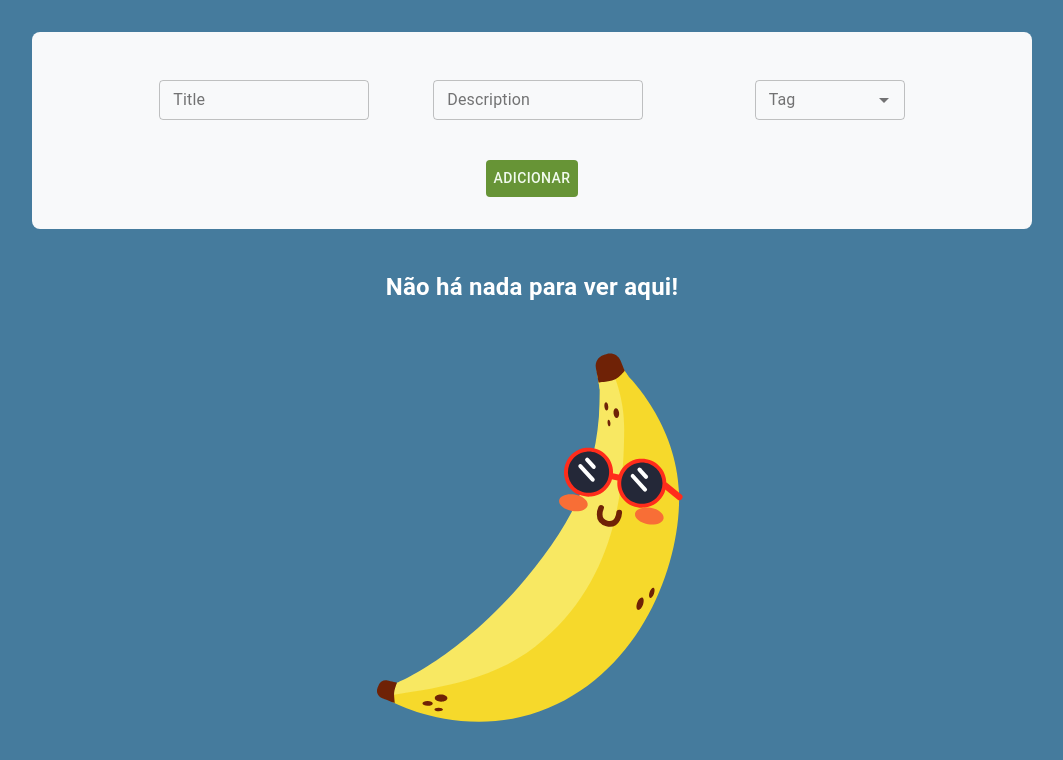
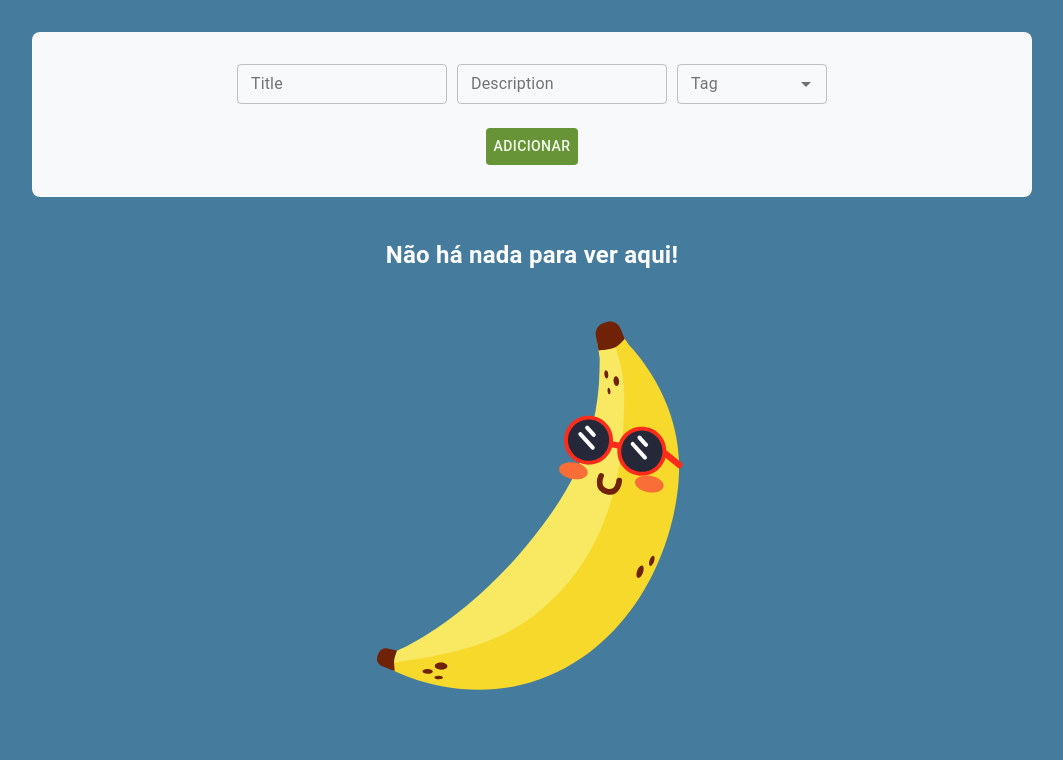
Before and after one commit to Leonardo-Antunes/project-todo, a React (Create React App) app: page / in a window 1280 px wide. Shown: the top 760 px of the page, without its empty margins (108-1171 px from the left). Built offline with nearby package versions, Linux system fonts and the light colour scheme.

Commit message:
styled fixed

```diff
--- a/src/components/FormTodo/index.js
+++ b/src/components/FormTodo/index.js
@@ -6,6 +6,7 @@
   ButtonForm,
   Form,
   FormBox,
+  FormBoxBotao,
   InputBox,
   InputText,
   SelectTag,
@@ -151,7 +152,7 @@
           onChange={handleTagChange}
         />
       </FormBox>
-      <FormBox>
+      <FormBoxBotao>
         {id === -1 ? (
           <ButtonForm bgcolor="#679436" type="submit">
             Adicionar
@@ -181,7 +182,7 @@
             </ButtonForm>
           </>
         )}
-      </FormBox>
+      </FormBoxBotao>
     </Form>
   );
 }
--- a/src/components/FormTodo/styled.js
+++ b/src/components/FormTodo/styled.js
@@ -17,6 +17,13 @@
   display: flex;
   align-items: center;
   justify-content: space-evenly;
+  margin: 0 auto;
+`
+
+export const FormBoxBotao = styled(Box)`
+  display: flex;
+  align-items: center;
+  justify-content: space-evenly;
   margin: 1rem 0;
 `
 
@@ -24,10 +31,11 @@
   margin: 16px 0 8px 0;
   display: flex;
   justify-content: space-between;
-  width: 50%;
 `
 
-export const InputText = styled(TextField)``
+export const InputText = styled(TextField)`
+  margin-right: 10px;
+`
 
 export const SelectTag = styled(Autocomplete)`
   min-width: 150px;
```
